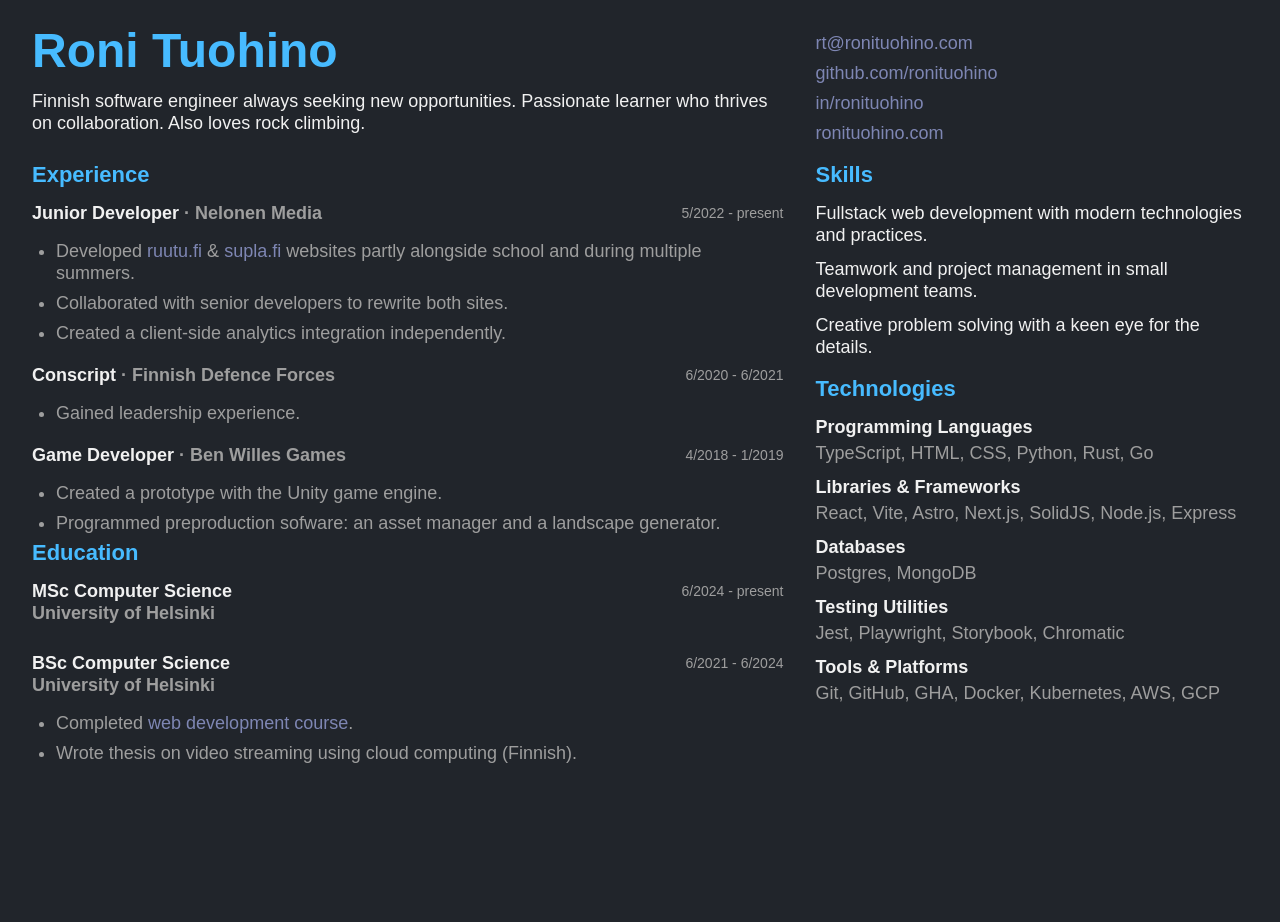
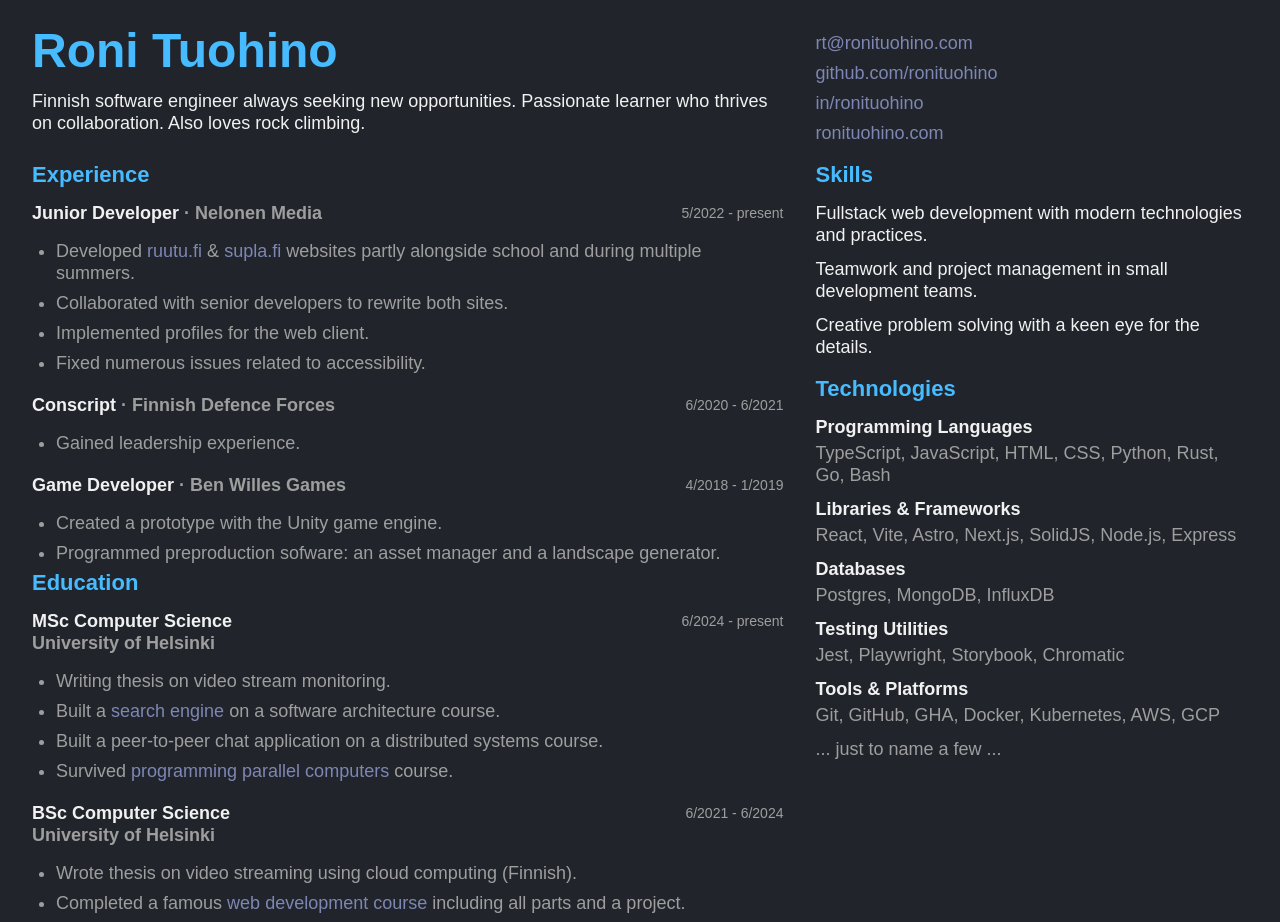
Before and after one commit to ronituohino/me, a React (Vite) app in the folder apps/cv/: page / in a window 1280 px wide. Before the commit the page ends 800 px from the top, so only its background shows below. Built offline with nearby package versions, Linux system fonts and the light colour scheme; no server answers.

Commit message:
Update cv

```diff
--- a/apps/cv/src/left/Education.tsx
+++ b/apps/cv/src/left/Education.tsx
@@ -11,21 +11,41 @@ export function Education() {
           place="University of Helsinki"
           time="6/2024 - present"
           wrapTitle
-        />
+        >
+          <ul>
+            <li>Writing thesis on video stream monitoring.</li>
+            <li>
+              Built a{" "}
+              <a href="https://github.com/ronituohino/swap">search engine</a> on
+              a software architecture course.
+            </li>
+            <li>
+              Built a peer-to-peer chat application on a distributed systems
+              course.
+            </li>
+            <li>
+              Survived{" "}
+              <a href="https://ppc.cs.aalto.fi/">
+                programming parallel computers
+              </a>{" "}
+              course.
+            </li>
+          </ul>
+        </Detail>
         <Detail
           title="BSc Computer Science"
           place="University of Helsinki"
           time="6/2021 - 6/2024"
           wrapTitle
         >
-          <ul className={styles.courses}>
+          <ul>
             <li>
-              Completed{" "}
-              <a href="https://fullstackopen.com/en/">web development course</a>
-              .
+              Wrote thesis on video streaming using cloud computing (Finnish).
             </li>
             <li>
-              Wrote thesis on video streaming using cloud computing (Finnish).
+              Completed a famous{" "}
+              <a href="https://fullstackopen.com/en/">web development course</a>{" "}
+              including all parts and a project.
             </li>
           </ul>
         </Detail>
--- a/apps/cv/src/left/Experience.tsx
+++ b/apps/cv/src/left/Experience.tsx
@@ -18,7 +18,8 @@ export function Experience() {
               school and during multiple summers.
             </li>
             <li>Collaborated with senior developers to rewrite both sites.</li>
-            <li>Created a client-side analytics integration independently.</li>
+            <li>Implemented profiles for the web client.</li>
+            <li>Fixed numerous issues related to accessibility.</li>
           </ul>
         </Detail>
         <Detail
--- a/apps/cv/src/right/Technologies.tsx
+++ b/apps/cv/src/right/Technologies.tsx
@@ -7,7 +7,7 @@ export function Technologies() {
       <ul className={styles.tech}>
         <li>
           <h3>Programming Languages</h3>
-          <p>TypeScript, HTML, CSS, Python, Rust, Go</p>
+          <p>TypeScript, JavaScript, HTML, CSS, Python, Rust, Go, Bash</p>
         </li>
         <li>
           <h3>Libraries & Frameworks</h3>
@@ -15,7 +15,7 @@ export function Technologies() {
         </li>
         <li>
           <h3>Databases</h3>
-          <p>Postgres, MongoDB</p>
+          <p>Postgres, MongoDB, InfluxDB</p>
         </li>
         <li>
           <h3>Testing Utilities</h3>
@@ -25,6 +25,9 @@ export function Technologies() {
           <h3>Tools & Platforms</h3>
           <p>Git, GitHub, GHA, Docker, Kubernetes, AWS, GCP</p>
         </li>
+        <li>
+          <p>... just to name a few ...</p>
+        </li>
       </ul>
     </section>
   );
--- a/apps/cv/vite.config.ts
+++ b/apps/cv/vite.config.ts
@@ -8,7 +8,6 @@ export default defineConfig({
       allow: ["../.."],
     },
   },
-  plugins: [react()],
   css: {
     modules: {
       localsConvention: "camelCase",
--- a/package.json
+++ b/package.json
@@ -5,7 +5,7 @@
     "dev": "turbo dev"
   },
   "devDependencies": {
-    "turbo": "latest"
+    "turbo": "2.5"
   },
   "packageManager": "npm@10.5.0",
   "workspaces": [
```
Also changed, not shown: apps/cv/package.json (+7 -7 lines), apps/cv/print.js (renamed from apps/cv/print.ts), 1 other file (tests, documents, lock files or other folders).
